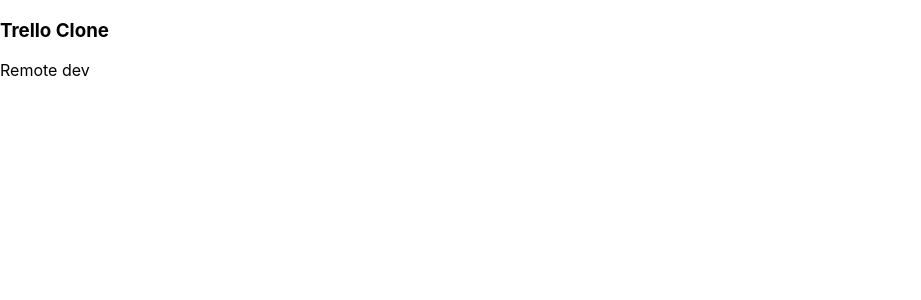
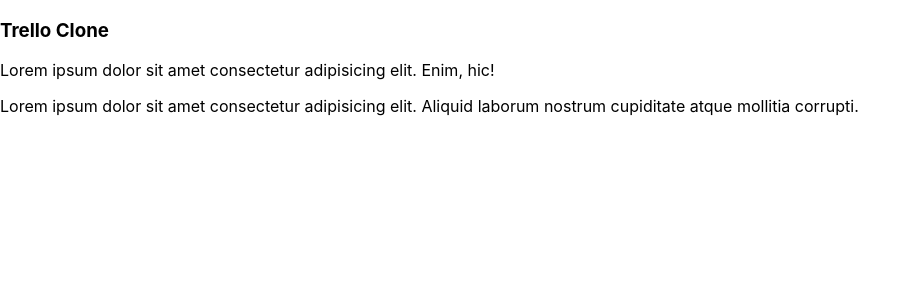
Before and after one commit to asel-moidunova/trello, a React (Create React App) app: page /user in a window 1280 px wide. Shown: the top 300 px of the page, without its empty margins (0-921 px from the left). Built offline with nearby package versions, Linux system fonts and the light colour scheme.

Commit message:
updated project

```diff
--- a/src/routes/User.jsx
+++ b/src/routes/User.jsx
@@ -3,9 +3,10 @@
 const User = () => {
     return (
       <div>
-                <h3 className='text-slate-50'>Trello Clone</h3>
-            <div className="right flex items-center space-x-4">
-                <span>Remote dev</span>
+                <h3 >Trello Clone</h3>
+            <div >
+                <span>Lorem ipsum dolor sit amet consectetur adipisicing elit. Enim, hic!</span>
+                <p>Lorem ipsum dolor sit amet consectetur adipisicing elit. Aliquid laborum nostrum cupiditate atque mollitia corrupti.</p>
             </div>
         </div>
     );
```
